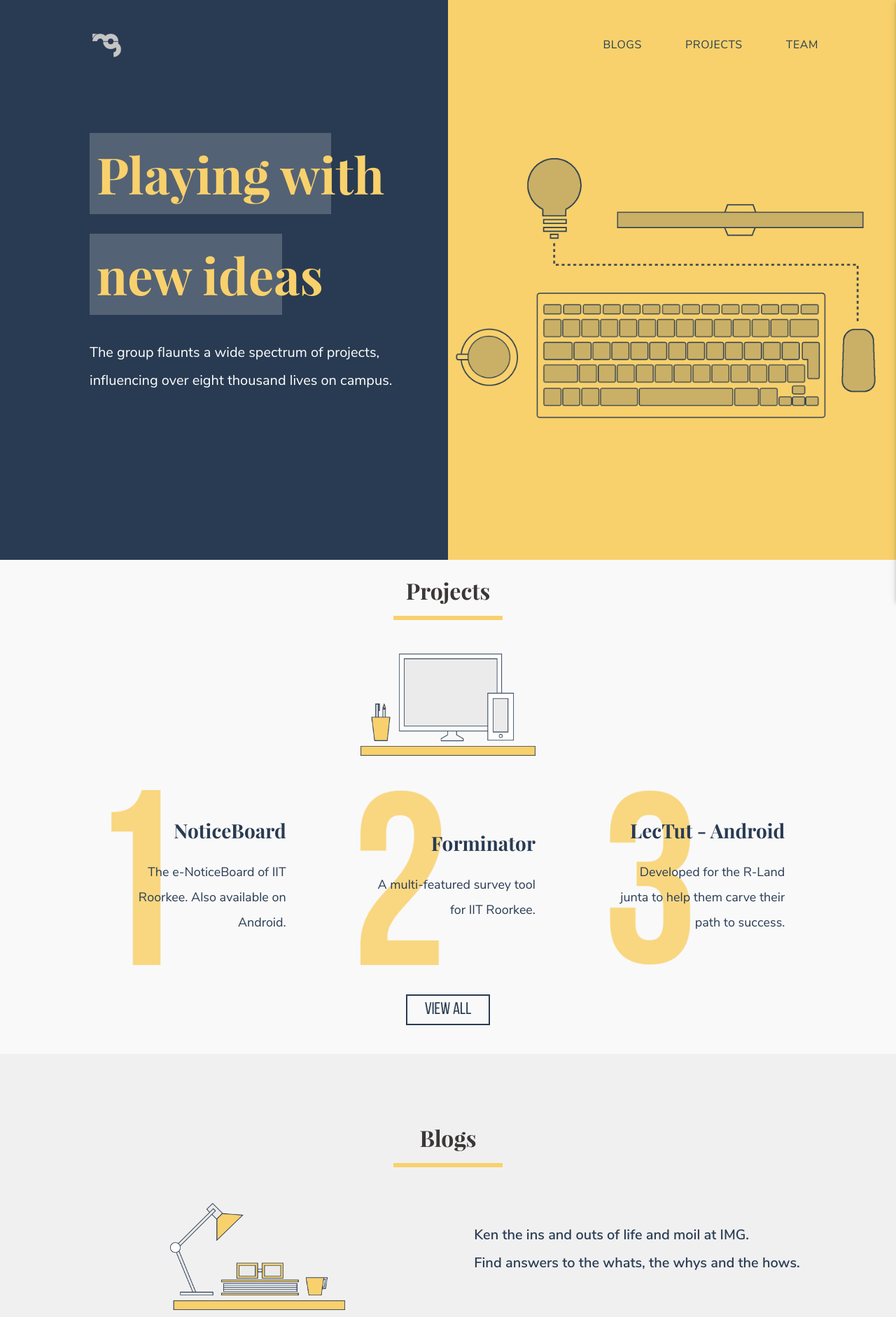
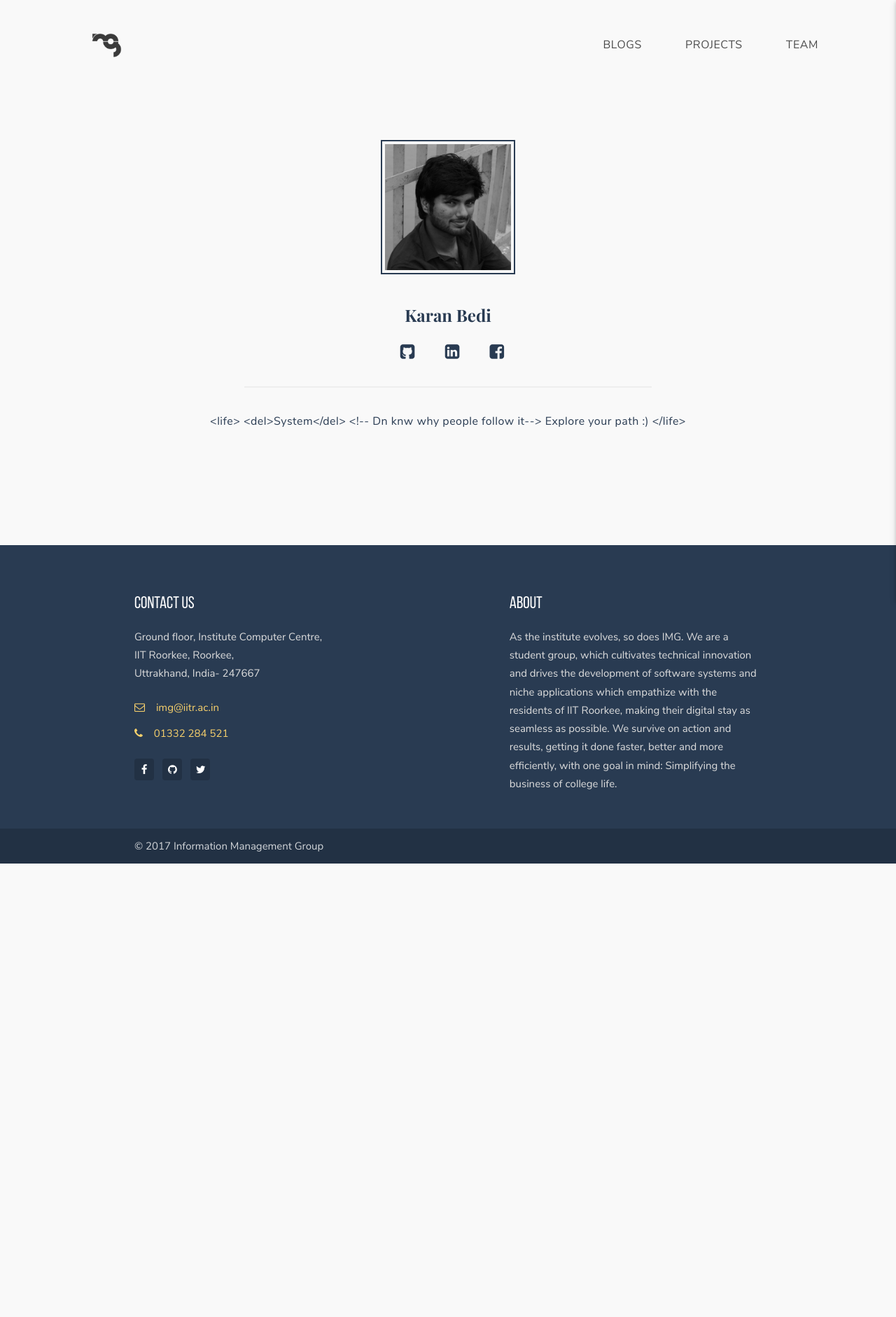
Before and after one commit to IMGIITRoorkee/site, a plain HTML site: page team/14312012.html in a window 1280 px wide. Shown: the top 1882 px of the page at 70% size. After the commit the page ends 1234 px from the top, so only its background shows below. Drawn offline with nearby package versions, Linux system fonts and the light colour scheme; files whose address does not match are found by name.

Commit message:
IMG Website updated on 2017-10-14 00:57:56

```diff
--- a/index.html
+++ b/team/14312012.html
@@ -24,8 +24,6 @@ Information Management Group
 </title>
 
 
-<meta name="thumbnail" property="og:image" content="http://img.channeli.in/static/images/img_website/img_snap.png"/>
-<meta name="description" property="og:description" content="We are a student group, which cultivates technical innovation and drives the development of software systems and niche applications which empathize with the residents of IIT Roorkee."/>
 
 
 
@@ -44,9 +42,7 @@ Information Management Group
 <link rel="stylesheet" href="/static//materialize/css/materialize.min.css">
 <link rel="stylesheet" href="/static/css/img_website/base.css" />
 
-<link rel="stylesheet" href="/static/css/img_website/landing.css">
-<link rel="stylesheet" href="/static/css/img_website/blog.css">
-<link rel="stylesheet" href="/static/css/img_website/project.css">
+<link rel = stylesheet href = '/static/css/img_website/profile.css'>
 
 
 <script src="/static/jquery/jquery.min.js" type="text/javascript"></script>
@@ -69,33 +65,29 @@ $(document).scroll(function(){
 
 <script src="/static/materialize/js/materialize.min.js"></script>
 
+<script src="https://ajax.googleapis.com/ajax/libs/jquery/1.12.4/jquery.min.js"></script>
+<script src="https://cdnjs.cloudflare.com/ajax/libs/materialize/0.97.7/js/materialize.min.js"></script>
 <script>
-	$(document).ready(function(){
-		$('.carousel').carousel();
-		$('.footer-fix').hide();
-		$('.image-box-landing').css({'height': $('.image-box-landing').width() + 'px'});
-		$(window).resize(function(){
-			$('.image-box-landing').css({'height': $('.image-box-landing').width() + 'px'});
-		})
-		var a = 50;
-	    var b = 1;
-	    $(document).scroll(function(){
-	     	if($(this).scrollTop() > a){
-	        	$('.top-nav').removeClass('landing');
-	     	}
-	     	else {
-	       		$('.top-nav').addClass('landing');
-	     	}
-	   });
-		$('.top-nav').addClass('landing');
-	});
-	function prev()	{
-		$('.carousel').carousel('prev');
-	}
-	function nex()	{
-		$('.carousel').carousel('next');
-	}
-</script>
+  function edit_profile()
+  {
+
+    if ("team"=="Alumni")
+    {
+      window.open("/add_member", "_blank")}
+      else
+        { window.open("/add_member","_blank")}
+
+    }
+    function add_blog()
+    {
+     window.open("/blog/add")
+   }
+   function add_project()
+   {
+     window.open("/project/add")
+   }
+
+ </script>
 
 </head>
 <body>
@@ -127,114 +119,111 @@ $(document).scroll(function(){
 
 
 
-<body background-color="#fff">
+ <body background="#afafaf">
 
-	<div class="row main-image center-flex">
-		<div class="container">
-		<div class="row m-t-mobile">
-			<div class="col l6">
-					<div>
-							<h1 class="main-title ">Playing with </h1>
-					</div>
-					<div>
-							<h1 class="main-title ">new ideas </h1>
-					</div>
-					<p class="content-main">
-          The group flaunts a wide spectrum of projects, influencing over eight thousand lives on campus.
-					</p>
-			</div>
-			<div class="col s12 m12 l6 center show-on-medium-and-up">
-					<img class="bg-image" width="700" src="/static/images/img_website/bg-002.png">
-			</div>
-		</div>
-		</div>
-	</div>
+   <div class = 'row w-100 m-t-a'>
+    <div class = 'col s12 l8 m8 offset-l2 offset-m2 center  p-80'>
+      <div class="profile-pic-div-overlap">
+        <div class="profile-pic-div">
+          <img class = 'profile_pic img-responsive' src = "/media/img_website/team/10404139_561385707336889_6911403782137109295_n.jpg">
+        </div>
+      </div>
+      <div class = "person-name">Karan Bedi</div>
+      <div class='person-batch'></div>
+      <div class="web-links">
 
-	<div class=" container ">
-		<div class=" row block">
-		<div class="col s12 l12 m12 center">
-			<div class="title">
-			Projects
-			</div>
-			<hr class="heading-bottom">
-		</div>
-		</div>
+        <a href = "https://github.com/kb0304" target = "_blank">
 
-		<div class=" row block">
-			<div class="col s12 l12 m12 center block-image">
-				<img class='project-img' src="/static/images/img_website/landing/Projects.png">
-			</div>
-			<div class="col s12 l6 m6 center ">
-			</div>
-		</div>
-		<div class="row block">
+                           <!-- <img src="/static/images/img_website/social-icons/icon-github.png">-->
+                            <i class="fa fa-github-square fa-2x web-link-icon"></i>
 
-		<div class=" row block ">
+        </a>
+        <!-- <a href = "https://github.com/kb0304" target = "_blank">
 
-		<div class="col s10 l4 m4 offset-s1 center">
-			<a class="custom-tile" href="/project/NoticeBoard" style='background-image: url("/static/images/img_website/1.png")'>
-					<h1 class="project-tile-title">NoticeBoard</h1>
-					<p class="project-detail-short">The e-NoticeBoard of IIT Roorkee. Also available on Android.</p>
-			</a>
-		</div>
+          <a class="text-lighten-3" href="https://github.com/kb0304"><i class="fa fa-github fa-2x" aria-hidden="true"></i></a>
 
-		<div class="col s10 l4 m4 offset-s1 center">
-			<a class="custom-tile" href="/project/Forminator" style='background-image: url("/static/images/img_website/2.png")'>
-					<h1 class="project-tile-title">Forminator</h1>
-					<p class="project-detail-short">A multi-featured survey tool for IIT Roorkee.</p>
-			</a>
-		</div>
+        </a> -->
 
-		<div class="col s10 l4 m4 offset-s1 center">
-			<a class="custom-tile" href="/project/LecTut---Android" style='background-image: url("/static/images/img_website/3.png")'>
-					<h1 class="project-tile-title">LecTut - Android</h1>
-					<p class="project-detail-short">Developed for the R-Land junta to help them carve their path to success.</p>
-			</a>
-		</div>
+        <a href = "https://www.linkedin.com/in/karanbedi01/" target = "_blank">
 
-		</div>
-    <div class="col s12 l12 m12 center" >
+                            <!--<img src="/static/images/img_website/social-icons/icon-linkedin.png">-->
+                            <i class="fa fa-linkedin-square fa-2x web-link-icon"></i>
 
-			<div class="custom-btn"style="margin-top:0px;">
-					<a href="/project">View All</a>
-				</div>
-		</div>
-		</div>
+        </a>
+        <!-- <a href = "https://www.linkedin.com/in/karanbedi01/" target = "_blank">
 
-		</div>
+          <a class="text-lighten-3" href="https://www.linkedin.com/in/karanbedi01/"><i class="fa fa-linkedin fa-2x" aria-hidden="true"></i></a>
 
-	</div>
-	<div class=" " style="padding:96px; background-color: #f0f0f0;">
-		<div class=" row block">
-		<div class="col s12 l12 m12 center">
-			<div class="title">
-			Blogs
-			</div>
-			<hr class="heading-bottom">
-		</div>
-		</div>
+        </a> -->
 
-		<div class=" row block">
-			<div class="col s12 l6 m6 center block-image">
-				<img class='blog-img' src="/static/images/img_website/landing/Blogs.png">
-			</div>
-			<div class="col s12 l6 m6 center ">
+        <a href = "https://www.facebook.com/kb0304" target = "_blank">
 
-				<div class="blog-content" style="text-align: left;">
-Ken the ins and outs of life and moil at IMG.<br> Find answers to the whats, the whys and the hows.
-				</div>
-			</div>
+                            <!--<img src="/static/images/img_website/social-icons/icon-facebook.png">-->
+                            <i class="fa fa-facebook-square fa-2x web-link-icon"></i>
 
-		</div>
-<div class="col s12 l12 m12 center">
+        </a>
+        <!-- <a href = "https://www.facebook.com/kb0304" target = "_blank">
 
-			<div class="custom-btn">
-					<a href="/blog">Read</a>
-				</div>
-		</div>
-	</div>
+        </a> -->
 
+      </div>
+      <hr class='profile-hr'>
+      <p class='person-desc'>
+        &lt;life&gt;
+
+&lt;del&gt;System&lt;/del&gt;
+&lt;!-- Dn knw why people follow it--&gt;
+
+Explore your path :)
+
+&lt;/life&gt; <br>
+      </p>
+
+
+
+
+
+
+
+
+
+      <div class="blog-list">
+        <ol id="staggered-blog">
+
+        </ol>
+      </div>
+
+
+      <div class="project-list">
+        <ol id="staggered-project">
+
+        </ol>
+      </div>
+
+
+
+    </div>
+  </div>
 </body>
+<script type="text/javascript">
+  $(document).ready(function(){
+    $('.view-blogs').click(function(){
+      $('.blog-list').show();
+      $('.project-list').hide();
+      $('.custom-btn').removeClass('active');
+      $(this).addClass('active');
+      $('.project-list ol li').css({'opacity':0, 'transform':'translateX(0)'});
+
+    });
+    $('.view-projects').click(function(){
+      $('.blog-list ol li').css({'opacity':0, 'transform':'translateX(0)'});
+      $('.blog-list').hide();
+      $('.project-list').show();
+      $('.custom-btn').removeClass('active');
+      $(this).addClass('active');
+    });
+  });
+</script>
 
 <div class = "footer-fix"></div>
 <div class='footer-fixed'></div>
```
Also changed, not shown: blog/The-newbie-developer-starter-kit.html (+1 -1 lines), project.html (+32 -32 lines), project/LecTut---Android.html (+1 -1 lines), team.html (+76 -0 lines), media/img_website/team/10404139_561385707336889_6911403782137109295_n.jpg (added), media/uploads/froala_editor/images/1.png (added), media/uploads/froala_editor/images/3.png (added), media/uploads/froala_editor/images/5.png (added).
